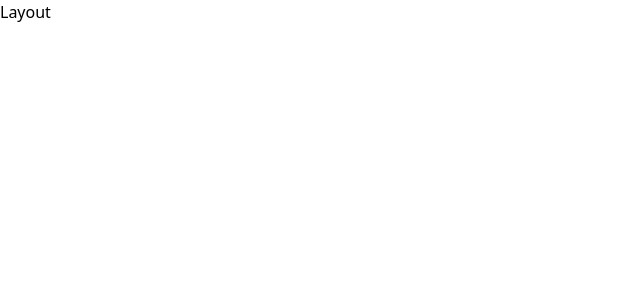
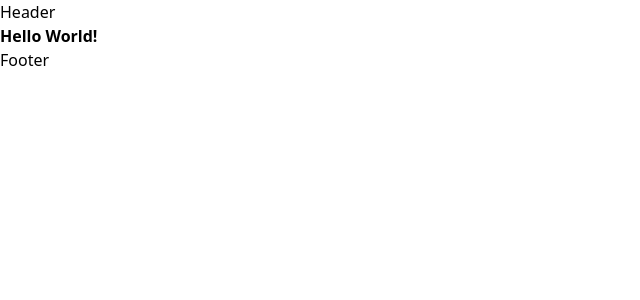
Before and after one commit to ersankarimi/portfolio-website, a Next.js app: page / in a window 1280 px wide. Shown: the top 300 px of the page, without its empty margins (0-640 px from the left). Built offline with nearby package versions, Linux system fonts and the light colour scheme.

Commit message:
feat: setup the root layouts
Import the Header and Footer component and setup them inside the layout component

```diff
--- a/src/components/root-layout.jsx
+++ b/src/components/root-layout.jsx
@@ -1,3 +1,12 @@
-export default function RootLayout() {
-  return <h1>Layout</h1>;
+import Footer from "./footer";
+import Header from "./header";
+
+export default function RootLayout({ children }) {
+  return (
+    <>
+      <Header />
+      <main>{children}</main>
+      <Footer />
+    </>
+  );
 }
```
